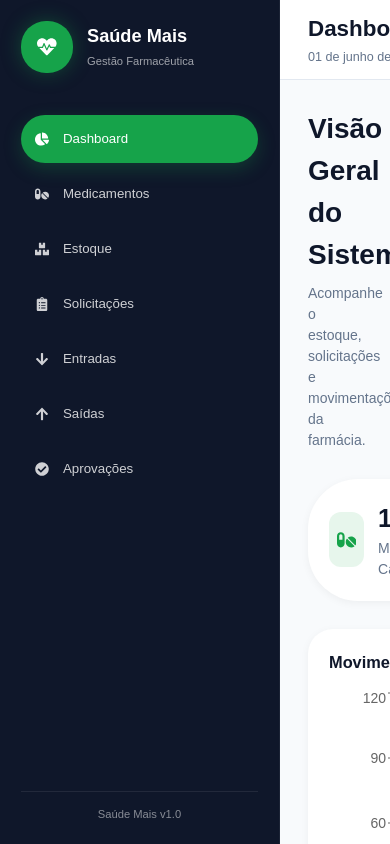
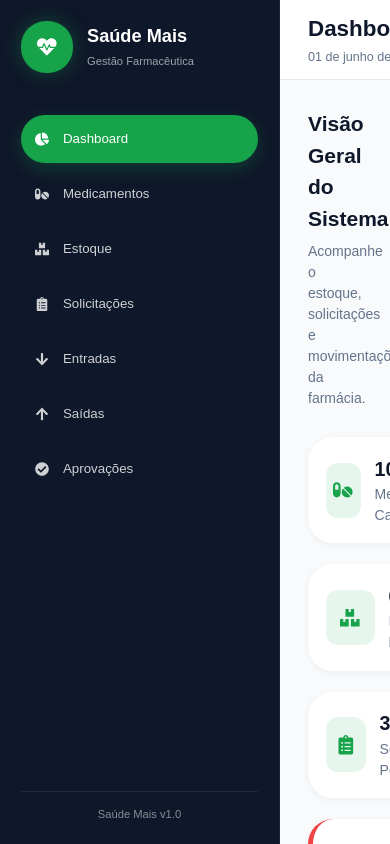
Before and after one commit to alicessena/SaudeMais, a React (Vite) app: page / in a window 390 px wide. Built offline with nearby package versions, Linux system fonts and the light colour scheme.

Commit message:
Style: update card layout for responsiveness and adjust padding for mobile view

```diff
--- a/src/pages/Dashboard/Dashboard.module.css
+++ b/src/pages/Dashboard/Dashboard.module.css
@@ -16,7 +16,7 @@
 
 .cards {
   display: grid;
-  grid-template-columns: repeat(4, 1fr);
+  grid-template-columns: repeat(auto-fit, minmax(240px, 1fr));
   gap: 1.5rem;
 }
 
@@ -24,7 +24,7 @@
 .cardAlert {
   background: var(--surface);
 
-  border-radius: 50px;
+  border-radius: var(--radius-lg);
 
   padding: 1.5rem;
 
@@ -33,10 +33,19 @@
   gap: 1rem;
 
   box-shadow: var(--shadow-sm);
+
+  transition: all 0.25s ease;
 }
 
 .cardAlert {
   border-left: 5px solid var(--danger);
+}
+
+.card:hover,
+.cardAlert:hover {
+  transform: translateY(-4px);
+
+  box-shadow: var(--shadow-md);
 }
 
 .cardIcon {
@@ -70,6 +79,12 @@
   display: grid;
   grid-template-columns: 2fr 1fr;
   gap: 1.5rem;
+}
+
+@media (max-width: 1024px) {
+  .contentGrid {
+    grid-template-columns: 1fr;
+  }
 }
 
 .alerts,
@@ -132,3 +147,42 @@
 .empty {
   color: var(--text-secondary);
 }
+
+/* TABLET */
+
+@media (max-width: 1024px) {
+  .cards {
+    grid-template-columns: repeat(2, 1fr);
+  }
+
+  .contentGrid {
+    grid-template-columns: 1fr;
+  }
+}
+
+/* MOBILE */
+
+@media (max-width: 768px) {
+  .welcome h2 {
+    font-size: 1.5rem;
+  }
+
+  .cards {
+    grid-template-columns: 1fr;
+  }
+
+  .card,
+  .cardAlert {
+    padding: 1.25rem;
+  }
+
+  .card h3,
+  .cardAlert h3 {
+    font-size: 1.4rem;
+  }
+
+  .alerts,
+  .stats {
+    padding: 1rem;
+  }
+}
```
